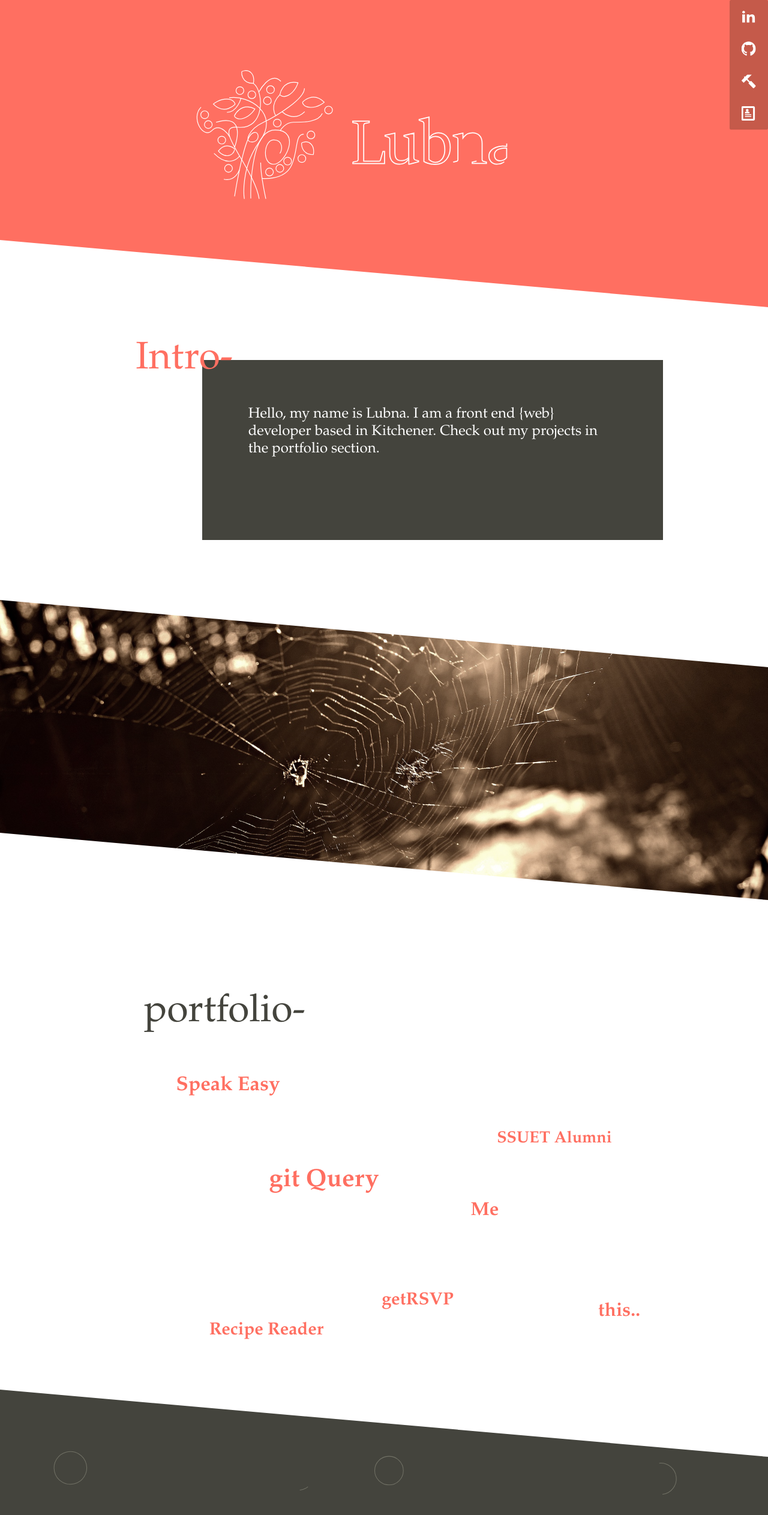
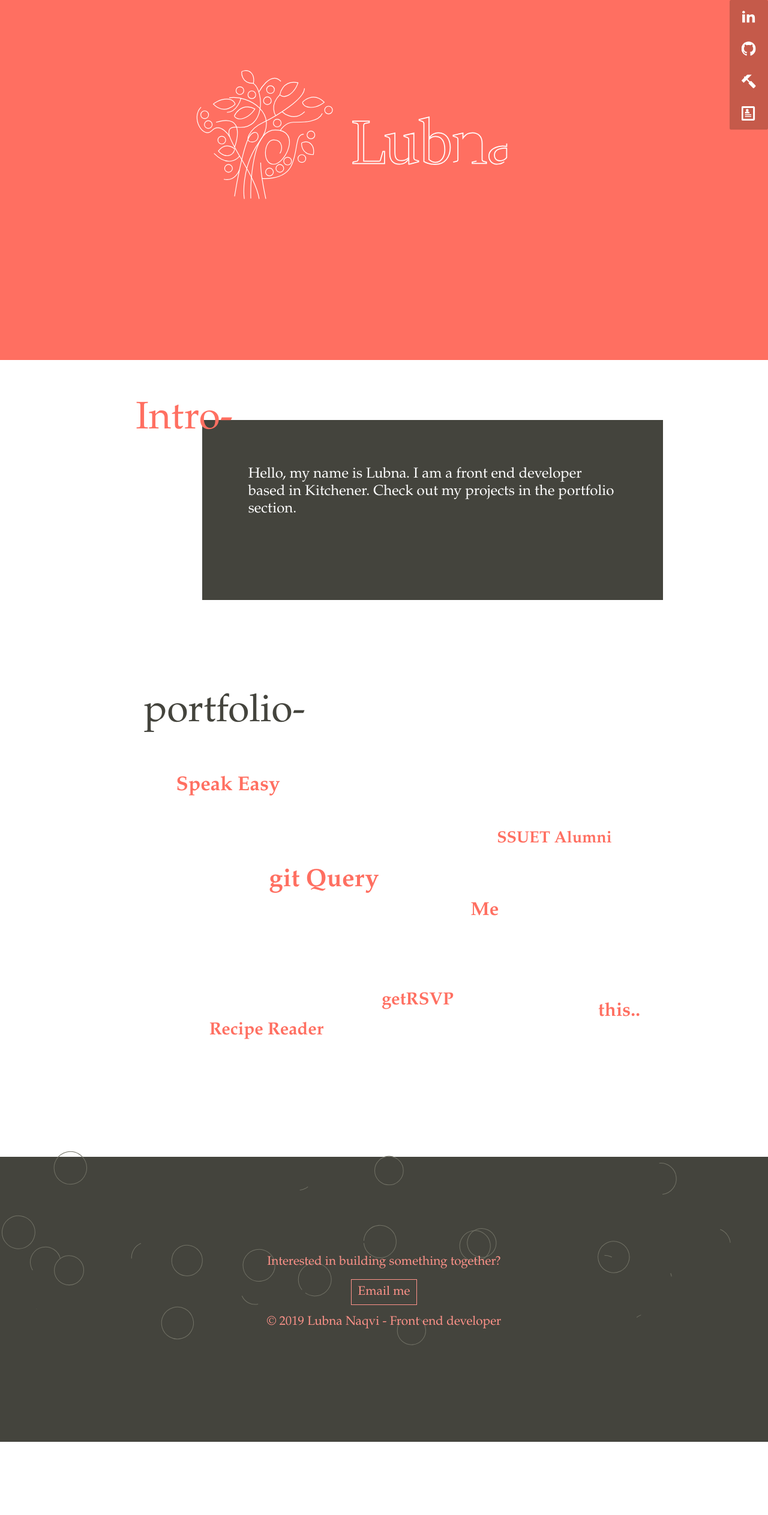
Before and after one commit to lubnanaqvi/me, a React (Create React App) app: page / in a window 1280 px wide. Shown: the top 2525 px of the page at 60% size. After the commit the page ends 2403 px from the top, so only its background shows below. Built offline with nearby package versions, Linux system fonts and the light colour scheme.

Commit message:
cv update and removed slanted divs

```diff
--- a/src/App.js
+++ b/src/App.js
@@ -1,13 +1,10 @@
-import React from 'react';
-import ProjectGrid from './components/ProjectGrid';
-import './App.css';
-import Home from './components/Home';
-import pimg from './web.jpg';
-import spimg from './web_small.jpg';
-import Header from './components/Header';
-import Footer from './components/Footer';
-import Intro from './components/Intro';
-import SlantedImg from './components/SlantedImg';
+import React from "react";
+import ProjectGrid from "./components/ProjectGrid";
+import "./App.css";
+import Home from "./components/Home";
+import Header from "./components/Header";
+import Footer from "./components/Footer";
+import Intro from "./components/Intro";
 
 const App = () => {
   return (
@@ -15,7 +12,6 @@ const App = () => {
       <Header />
       <Home />
       <Intro />
-      <SlantedImg bgUrl={pimg} smallBgUrl={spimg} />
       <ProjectGrid />
       <Footer />
     </div>
--- a/src/components/Footer.js
+++ b/src/components/Footer.js
@@ -1,6 +1,6 @@
-import React from 'react';
-import styled from 'styled-components';
-import AnimatedCircle from './AnimatedCircle';
+import React from "react";
+import styled from "styled-components";
+import AnimatedCircle from "./AnimatedCircle";
 const Footer = () => {
   const StyledLink = styled.a`
     color: inherit;
@@ -33,23 +33,6 @@ const Footer = () => {
     position: relative;
     top: 50px;
     padding: 50px 0 100px 0;
-    &::before {
-      content: '';
-      background-color: #44443d;
-      position: absolute;
-      top: 0;
-      left: 0;
-      right: 0;
-      bottom: 0;
-      transform: skewY(5deg);
-      transform-origin: 100%;
-      z-index: -1;
-    }
-    @media (max-width: 470px) {
-      &::before {
-        transform: skewY(15deg);
-      }
-    }
   `;
   const randomGen = x => {
     return Math.random() * x;
@@ -83,16 +66,10 @@ const Footer = () => {
         <StyledLink href="mailto:lubnanaqvi11@gmail.com">Email me</StyledLink>
         <br />
         <br />
-        &copy; 2019 Lubna Naqvi - Front end developer &amp; UI/UX enthusiast
+        &copy; 2019 Lubna Naqvi - Front end developer
       </ForegroundDiv>
       <StyledDiv>{animatedLines}</StyledDiv>
     </footer>
   );
 };
 export default Footer;
-
-/*lets talk contact me by email or drop a line in the form at the contact page (reduxForm)*/
-/*personal summary with picture*/
-/*Copyright C lubna naqvi * Kitchener based web developer*/
-/*Interested in building something together? Email me*/
-//#280e04, #563012, #80522b
--- a/src/components/Home.js
+++ b/src/components/Home.js
@@ -1,34 +1,21 @@
-import React from 'react';
-import AnimatedName from './AnimatedName';
-import AnimatedDecor from './AnimatedDecor';
-import path from '../tree.json';
-import styled from 'styled-components';
+import React from "react";
+import AnimatedName from "./AnimatedName";
+import AnimatedDecor from "./AnimatedDecor";
+import path from "../tree.json";
+import styled from "styled-components";
 const Home = () => {
   const SpacerDiv = styled.div`
     height: 100px;
     background-color: #ff6f61;
   `;
   const StyledDiv = styled.div`
-    height: 300px
+    height: 500px
     background-color: #ff6f61;
     position:relative;
-    &::after {
-      content: '';
-    background-color:#ff6f61;
-    position: absolute;
-    top: 0;
-    left: 0;
-    right: 0;
-    bottom: 0;
-    transform: skewY(5deg);
-    transform-origin: 0%;
-    z-index: -1;
-    }
+
     @media( max-width:470px){
-      height:200px;
-      &::after{
-        transform:skewY(15deg);
-      }
+      height:400px;
+
     }
   `;
 
--- a/src/components/Intro.js
+++ b/src/components/Intro.js
@@ -1,33 +1,17 @@
-import React from 'react';
-import styled from 'styled-components';
+import React from "react";
+import styled from "styled-components";
 const Intro = () => {
   const StyledDiv = styled.div`
     height: 350px
     background-color:white ;
-    position:relative;
-    top:200px;
     text-align:center;
     padding-bottom:50px;
-    &::after {
-      content: '';
-    background-color:white;
-    position: absolute;
-    top: 0;
-    left: 0;
-    right: 0;
-    bottom: 0;
-    transform: skewY(5deg);
-    transform-origin: 0%;
-    z-index: -1;
-    }
+    padding-top:100px;
     @media (max-width:800px){
       padding-bottom:200px;
     }
     @media( max-width:470px){
       height:200px;
-      &::after{
-        transform:skewY(15deg);
-      }
     }
   `;
   const ColorBlock = styled.div`
@@ -74,8 +58,8 @@ const Intro = () => {
       <Styledheading>Intro-</Styledheading>
       <ColorBlock>
         <StyledIntro>
-          Hello, my name is Lubna. I am a front end &#123;web&#125; developer
-          based in Kitchener. Check out my projects in the portfolio section.
+          Hello, my name is Lubna. I am a front end developer based in
+          Kitchener. Check out my projects in the portfolio section.
         </StyledIntro>
       </ColorBlock>
     </StyledDiv>
--- a/src/components/SVGIcon.js
+++ b/src/components/SVGIcon.js
@@ -1,5 +1,6 @@
-import React from 'react';
-import styled from 'styled-components';
+import React from "react";
+import styled from "styled-components";
+import Pdf from "../CV2019.pdf";
 const SVGIcon = ({ link, iconName, paths }) => {
   const svgPath = paths.map((p, i) => {
     return <path d={p} key={i} />;
@@ -20,7 +21,7 @@ const SVGIcon = ({ link, iconName, paths }) => {
     color: inherit;
   `;
   return (
-    <StyledLink href={link}>
+    <StyledLink href={link ? link : Pdf} target={link ? "_self" : "_blank"}>
       <StyledIcon className={`icon icon-${iconName}`}>
         <use xlinkHref={`#icon-${iconName}`} />
         <defs>
--- a/src/iconpaths.json
+++ b/src/iconpaths.json
@@ -24,7 +24,7 @@
   },
 
   {
-    "link": "https://lubnanaqvi.github.io/LubnaNaqviResume2017.pdf",
+    "link": "",
     "name": "resume",
     "paths": [
       "M27 0h-24c-1.65 0-3 1.35-3 3v26c0 1.65 1.35 3 3 3h24c1.65 0 3-1.35 3-3v-26c0-1.65-1.35-3-3-3zM26 28h-22v-24h22v24zM8 18h14v2h-14zM8 22h14v2h-14zM10 9c0-1.657 1.343-3 3-3s3 1.343 3 3c0 1.657-1.343 3-3 3s-3-1.343-3-3zM15 12h-4c-1.65 0-3 0.9-3 2v2h10v-2c0-1.1-1.35-2-3-2z"
```
Also changed, not shown: src/components/AnimatedName.js (+12 -12 lines), 1 other file (tests, documents, lock files or other folders).
